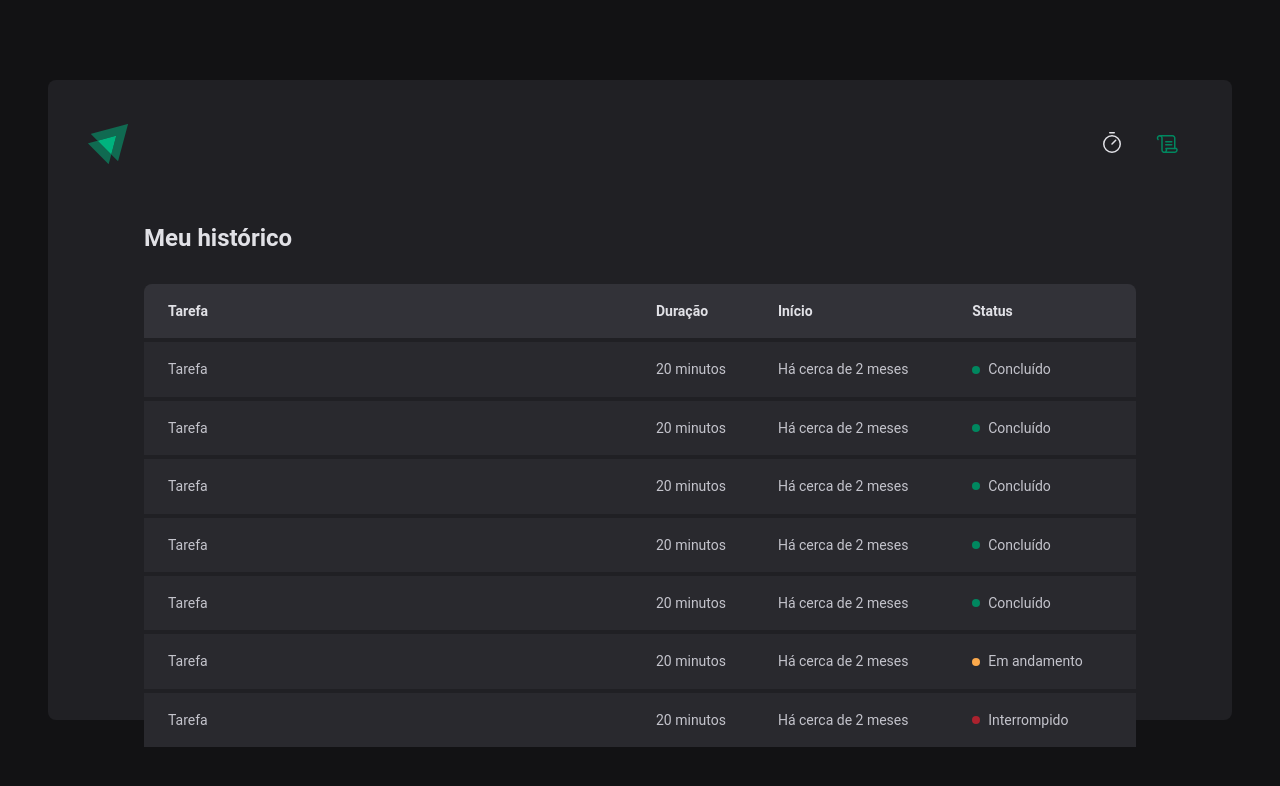
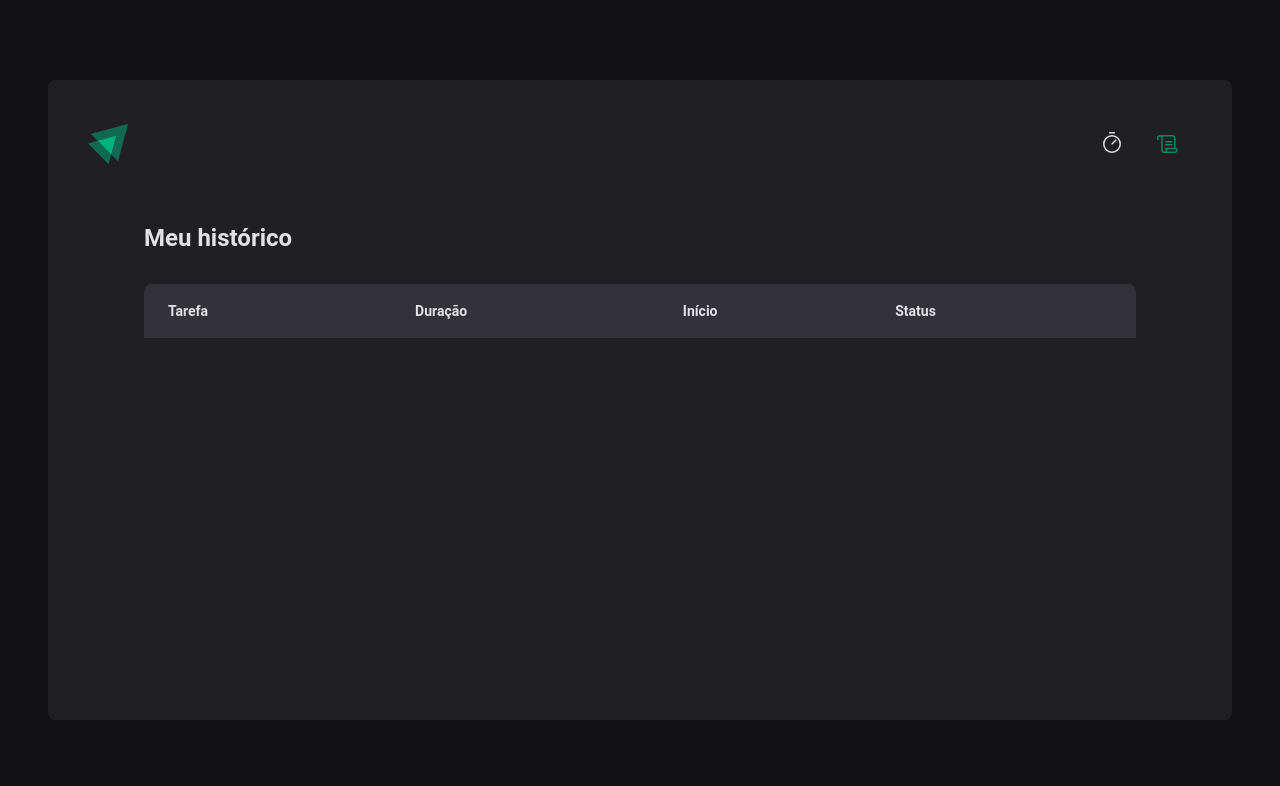
Before and after one commit to lucasmgsilva/ignite-timer, a React (Vite) app: page /history in a window 1280 px wide. Shown: the top 786 px of the page. Built offline with nearby package versions, Linux system fonts and the light colour scheme.

Commit message:
Contextos

```diff
--- a/src/App.tsx
+++ b/src/App.tsx
@@ -1,5 +1,6 @@
 import { BrowserRouter } from 'react-router-dom'
 import { ThemeProvider } from 'styled-components'
+import { CyclesContextProvider } from './contexts/CyclesContext'
 import { Router } from './Router'
 import { GlobalStyle } from './styles/globals'
 import { defaultTheme } from './styles/themes/default'
@@ -8,7 +9,9 @@ export function App() {
   return (
     <ThemeProvider theme={defaultTheme}>
       <BrowserRouter>
-        <Router />
+        <CyclesContextProvider>
+          <Router />
+        </CyclesContextProvider>
         <GlobalStyle />
       </BrowserRouter>
     </ThemeProvider>
--- /dev/null
+++ b/src/contexts/CyclesContext.tsx
@@ -0,0 +1,112 @@
+import { createContext, ReactNode, useReducer, useState } from 'react'
+
+interface CreateCycleData {
+  task: string
+  minutesAmount: number
+}
+
+interface Cycle {
+  id: string
+  task: string
+  minutesAmount: number
+  startDate: Date
+  interruptedDate?: Date
+  finishedDate?: Date
+}
+
+interface CyclesContextType {
+  cycles: Cycle[]
+  activeCycle: Cycle | undefined
+  activeCycleId: string | null
+  markCurrentCycleAsFinished: () => void
+  amountSecondsPassed: number
+  setSecondsPassed: (seconds: number) => void
+  createNewCycle: (data: CreateCycleData) => void
+  interruptCurrentCycle: () => void
+}
+
+export const CyclesContext = createContext({} as CyclesContextType)
+
+interface CyclesContextProviderProps {
+  children: ReactNode
+}
+
+export function CyclesContextProvider({
+  children,
+}: CyclesContextProviderProps) {
+  const [cycles, setCycles] = useState<Cycle[]>([])
+
+  const [activeCycleId, setActiveCycleId] = useState<string | null>(null)
+  const [amountSecondsPassed, setAmountSecondsPassed] = useState<number>(0)
+
+  const activeCycle = cycles.find((cycle) => cycle.id === activeCycleId)
+
+  function setSecondsPassed(seconds: number) {
+    setAmountSecondsPassed(seconds)
+  }
+
+  function markCurrentCycleAsFinished() {
+    setCycles((state) =>
+      state.map((cycle) => {
+        if (cycle.id === activeCycleId) {
+          return {
+            ...cycle,
+            finishedDate: new Date(),
+          }
+        }
+
+        return cycle
+      }),
+    )
+  }
+
+  function createNewCycle(data: CreateCycleData) {
+    const id = String(new Date().getTime())
+
+    const newCycle: Cycle = {
+      id,
+      task: data.task,
+      minutesAmount: data.minutesAmount,
+      startDate: new Date(),
+    }
+
+    setCycles((state) => [...state, newCycle])
+
+    setActiveCycleId(id)
+    setAmountSecondsPassed(0)
+  }
+
+  function interruptCurrentCycle() {
+    setCycles((state) =>
+      state.map((cycle) => {
+        if (cycle.id === activeCycleId) {
+          return {
+            ...cycle,
+            interruptedDate: new Date(),
+          }
+        }
+
+        return cycle
+      }),
+    )
+
+    setActiveCycleId(null)
+  }
+
+  return (
+    <CyclesContext.Provider
+      value={{
+        cycles,
+        activeCycle,
+        activeCycleId,
+        markCurrentCycleAsFinished,
+        amountSecondsPassed,
+        setSecondsPassed,
+        createNewCycle,
+        interruptCurrentCycle,
+      }}
+    >
+      {children}
+    </CyclesContext.Provider>
+  )
+}
--- a/src/pages/History/index.tsx
+++ b/src/pages/History/index.tsx
@@ -1,6 +1,12 @@
+import { useContext } from 'react'
+import { CyclesContext } from '../../contexts/CyclesContext'
 import { HistoryContainer, HistoryList, Status } from './styles'
+import { formatDistanceToNow } from 'date-fns'
+import ptBR from 'date-fns/locale/pt-BR'
 
 export function History() {
+  const { cycles } = useContext(CyclesContext)
+
   return (
     <HistoryContainer>
       <h1>Meu histórico</h1>
@@ -16,62 +22,33 @@ export function History() {
             </tr>
           </thead>
           <tbody>
-            <tr>
-              <td>Tarefa</td>
-              <td>20 minutos</td>
-              <td>Há cerca de 2 meses</td>
-              <td>
-                <Status statusColor="green">Concluído</Status>
-              </td>
-            </tr>
-            <tr>
-              <td>Tarefa</td>
-              <td>20 minutos</td>
-              <td>Há cerca de 2 meses</td>
-              <td>
-                <Status statusColor="green">Concluído</Status>
-              </td>
-            </tr>
-            <tr>
-              <td>Tarefa</td>
-              <td>20 minutos</td>
-              <td>Há cerca de 2 meses</td>
-              <td>
-                <Status statusColor="green">Concluído</Status>
-              </td>
-            </tr>
-            <tr>
-              <td>Tarefa</td>
-              <td>20 minutos</td>
-              <td>Há cerca de 2 meses</td>
-              <td>
-                <Status statusColor="green">Concluído</Status>
-              </td>
-            </tr>
-            <tr>
-              <td>Tarefa</td>
-              <td>20 minutos</td>
-              <td>Há cerca de 2 meses</td>
-              <td>
-                <Status statusColor="green">Concluído</Status>
-              </td>
-            </tr>
-            <tr>
-              <td>Tarefa</td>
-              <td>20 minutos</td>
-              <td>Há cerca de 2 meses</td>
-              <td>
-                <Status statusColor="yellow">Em andamento</Status>
-              </td>
-            </tr>
-            <tr>
-              <td>Tarefa</td>
-              <td>20 minutos</td>
-              <td>Há cerca de 2 meses</td>
-              <td>
-                <Status statusColor="red">Interrompido</Status>
-              </td>
-            </tr>
+            {cycles.map((cycle) => {
+              return (
+                <tr key={cycle.id}>
+                  <td>{cycle.task}</td>
+                  <td>{cycle.minutesAmount} minutos</td>
+                  <td>
+                    {formatDistanceToNow(cycle.startDate, {
+                      addSuffix: true,
+                      locale: ptBR,
+                    })}
+                  </td>
+                  <td>
+                    {cycle.finishedDate && (
+                      <Status statusColor="green">Concluído</Status>
+                    )}
+
+                    {cycle.interruptedDate && (
+                      <Status statusColor="red">Interrompido</Status>
+                    )}
+
+                    {!cycle.finishedDate && !cycle.interruptedDate && (
+                      <Status statusColor="yellow">Em andamento</Status>
+                    )}
+                  </td>
+                </tr>
+              )
+            })}
           </tbody>
         </table>
       </HistoryList>
--- a/src/pages/Home/components/Countdown/index.tsx
+++ b/src/pages/Home/components/Countdown/index.tsx
@@ -1,6 +1,6 @@
 import { differenceInSeconds } from 'date-fns'
 import { useContext, useEffect } from 'react'
-import { CyclesContext } from '../..'
+import { CyclesContext } from '../../../../contexts/CyclesContext'
 import { CountdownContainer, Separator } from './styles'
 
 export function Countdown() {
--- a/src/pages/Home/components/NewCycleForm/index.tsx
+++ b/src/pages/Home/components/NewCycleForm/index.tsx
@@ -1,7 +1,7 @@
 import { FormContainer, MinutesAmountInput, TaskInput } from './styles'
 import { useContext } from 'react'
-import { CyclesContext } from '../..'
 import { useFormContext } from 'react-hook-form'
+import { CyclesContext } from '../../../../contexts/CyclesContext'
 
 export function NewCycleForm() {
   const { activeCycle } = useContext(CyclesContext)
--- a/src/pages/Home/index.tsx
+++ b/src/pages/Home/index.tsx
@@ -8,28 +8,10 @@ import {
   StartCountdownButton,
   StopCountdownButton,
 } from './styles'
-import { createContext, useState } from 'react'
 import { Countdown } from './components/Countdown'
 import { NewCycleForm } from './components/NewCycleForm'
-
-interface Cycle {
-  id: string
-  task: string
-  minutesAmount: number
-  startDate: Date
-  interruptedDate?: Date
-  finishedDate?: Date
-}
-
-interface CyclesContextType {
-  activeCycle: Cycle | undefined
-  activeCycleId: string | null
-  markCurrentCycleAsFinished: () => void
-  amountSecondsPassed: number
-  setSecondsPassed: (seconds: number) => void
-}
-
-export const CyclesContext = createContext({} as CyclesContextType)
+import { useContext } from 'react'
+import { CyclesContext } from '../../contexts/CyclesContext'
 
 const newCycleFormValidationScheme = zod.object({
   task: zod.string().min(1, 'Informe a tarefa'),
@@ -47,11 +29,10 @@ const newCycleFormValidationScheme = zod.object({
 type NewCycleFormData = zod.infer<typeof newCycleFormValidationScheme>
 
 export function Home() {
-  const [cycles, setCycles] = useState<Cycle[]>([])
-  const [activeCycleId, setActiveCycleId] = useState<string | null>(null)
-  const [amountSecondsPassed, setAmountSecondsPassed] = useState<number>(0)
+  const { createNewCycle, interruptCurrentCycle, activeCycle } =
+    useContext(CyclesContext)
 
-  const newCycleForm = useForm({
+  const newCycleForm = useForm<NewCycleFormData>({
     resolver: zodResolver(newCycleFormValidationScheme),
     defaultValues: {
       task: '',
@@ -61,63 +42,12 @@ export function Home() {
 
   const { handleSubmit, watch, reset } = newCycleForm
 
-  const activeCycle = cycles.find((cycle) => cycle.id === activeCycleId)
-
-  function setSecondsPassed(seconds: number) {
-    setAmountSecondsPassed(seconds)
-  }
-
-  function markCurrentCycleAsFinished() {
-    setCycles((state) =>
-      state.map((cycle) => {
-        if (cycle.id === activeCycleId) {
-          return {
-            ...cycle,
-            finishedDate: new Date(),
-          }
-        }
-
-        return cycle
-      }),
-    )
-  }
+  // console.log(formState.errors)
 
   function handleCreateNewCycle(data: NewCycleFormData) {
-    const id = String(new Date().getTime())
-
-    const newCycle: Cycle = {
-      id,
-      task: data.task,
-      minutesAmount: data.minutesAmount,
-      startDate: new Date(),
-    }
-
-    setCycles((state) => [...state, newCycle])
-
-    setActiveCycleId(id)
-    setAmountSecondsPassed(0)
-
-    reset() // Reseta os campos que estão no defaultValues do useForm
+    createNewCycle(data)
+    reset() // Limpa os campos que estão no defaultValues do useForm
   }
-
-  function handleInterruptCycle() {
-    setCycles((state) =>
-      state.map((cycle) => {
-        if (cycle.id === activeCycleId) {
-          return {
-            ...cycle,
-            interruptedDate: new Date(),
-          }
-        }
-
-        return cycle
-      }),
-    )
-
-    setActiveCycleId(null)
-  }
-
-  // console.log(formState.errors)
 
   const task = watch('task')
   const isSubmitDisabled = !task
@@ -125,24 +55,14 @@ export function Home() {
   return (
     <HomeContainer>
       <form onSubmit={handleSubmit(handleCreateNewCycle)}>
-        <CyclesContext.Provider
-          value={{
-            activeCycle,
-            activeCycleId,
-            markCurrentCycleAsFinished,
-            amountSecondsPassed,
-            setSecondsPassed,
-          }}
-        >
-          <FormProvider {...newCycleForm}>
-            <NewCycleForm />
-          </FormProvider>
+        <FormProvider {...newCycleForm}>
+          <NewCycleForm />
+        </FormProvider>
 
-          <Countdown />
-        </CyclesContext.Provider>
+        <Countdown />
 
         {activeCycle ? (
-          <StopCountdownButton onClick={handleInterruptCycle} type="button">
+          <StopCountdownButton onClick={interruptCurrentCycle} type="button">
             <HandPalm size={24} />
             Interromper
           </StopCountdownButton>
```
